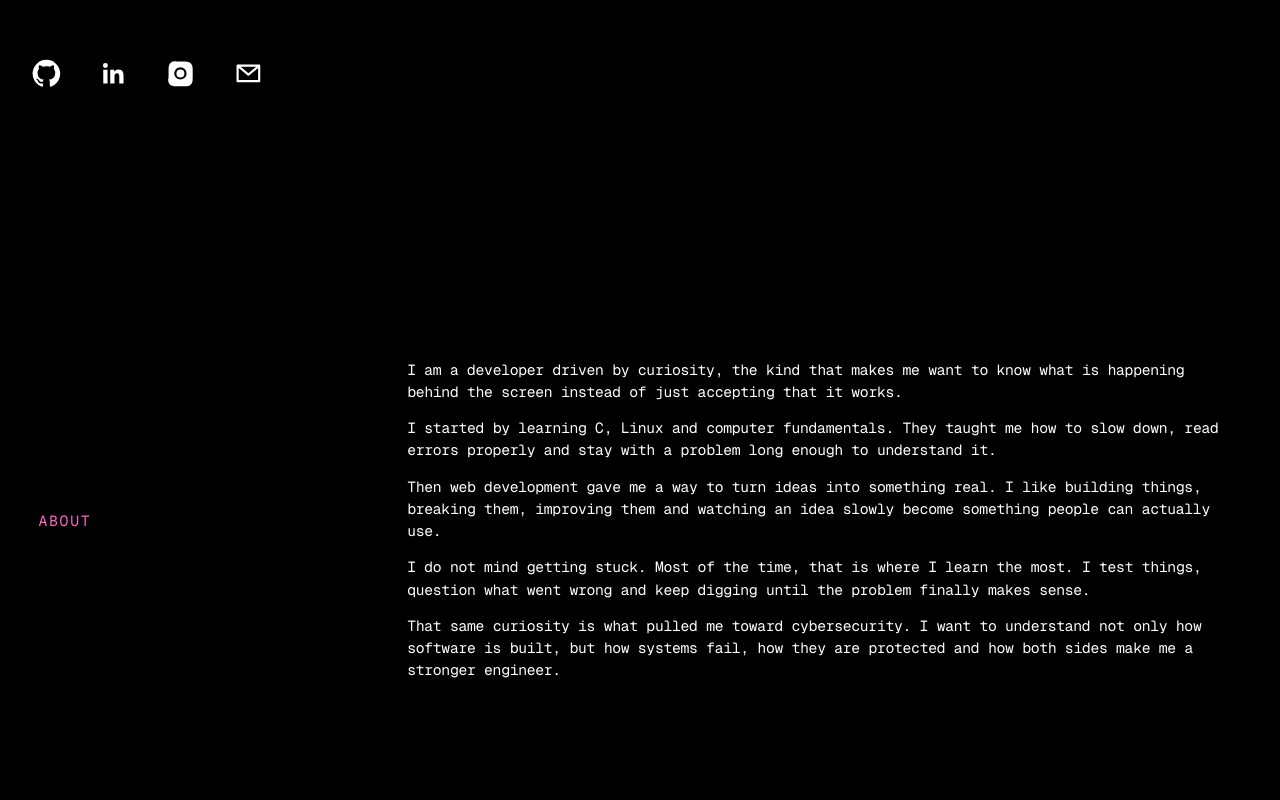
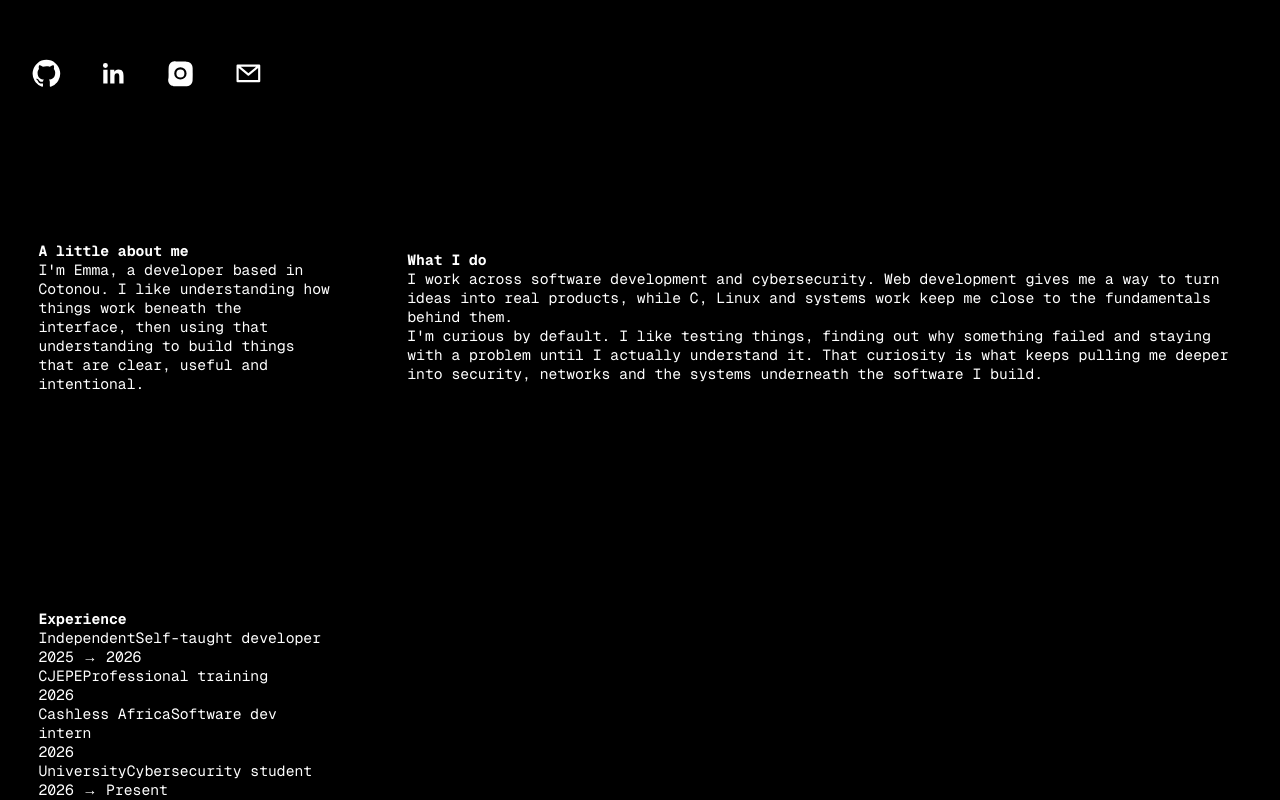
Before and after one commit to emma-dasilva-dev/emma-portfolio, a Next.js app: page / in a window 1280 px wide. Shown: the part 680-1480 px from the top of the page. Built offline with nearby package versions, Linux system fonts and the light colour scheme.

Commit message:
Rebuild About in Emanuele-inspired structure

```diff
--- a/src/components/sections/About.tsx
+++ b/src/components/sections/About.tsx
@@ -2,79 +2,65 @@
 
 import { motion } from "motion/react";
 
-const story = [
-  "I am a developer driven by curiosity, the kind that makes me want to know what is happening behind the screen instead of just accepting that it works.",
-  "I started by learning C, Linux and computer fundamentals. They taught me how to slow down, read errors properly and stay with a problem long enough to understand it.",
-  "Then web development gave me a way to turn ideas into something real. I like building things, breaking them, improving them and watching an idea slowly become something people can actually use.",
-  "I do not mind getting stuck. Most of the time, that is where I learn the most. I test things, question what went wrong and keep digging until the problem finally makes sense.",
-  "That same curiosity is what pulled me toward cybersecurity. I want to understand not only how software is built, but how systems fail, how they are protected and how both sides make me a stronger engineer.",
-];
+const experience = [
+  ["Independent", "Self-taught developer", "2025 → 2026"],
+  ["CJEPE", "Professional training", "2026"],
+  ["Cashless Africa", "Software dev intern", "2026"],
+  ["University", "Cybersecurity student", "2026 → Present"],
+] as const;
 
-function StoryParagraph({
-  text,
-  index,
-}: {
-  text: string;
-  index: number;
-}) {
-  const words = text.split(" ");
-
-  return (
-    <motion.p
-      className="about-story-line"
-      initial="hidden"
-      whileInView="visible"
-      viewport={{ once: true, amount: 0.55 }}
-      variants={{
-        hidden: {},
-        visible: {
-          transition: {
-            staggerChildren: 0.028,
-            delayChildren: index * 0.04,
-          },
-        },
-      }}
-    >
-      {words.map((word, wordIndex) => (
-        <motion.span
-          key={`${word}-${wordIndex}`}
-          variants={{
-            hidden: { opacity: 0.12, y: 7 },
-            visible: {
-              opacity: 1,
-              y: 0,
-              transition: { duration: 0.42, ease: [0.16, 1, 0.3, 1] },
-            },
-          }}
-        >
-          {word}
-          {wordIndex < words.length - 1 ? " " : ""}
-        </motion.span>
-      ))}
-    </motion.p>
-  );
-}
+const reveal = {
+  initial: { opacity: 0, y: 28 },
+  whileInView: { opacity: 1, y: 0 },
+  viewport: { once: true, amount: 0.3 },
+  transition: { duration: 0.75, ease: [0.16, 1, 0.3, 1] as const },
+};
 
 export default function About() {
   return (
-    <section className="about-section" id="about">
-      <motion.p
-        className="section-kicker"
-        initial={{ opacity: 0, y: 18 }}
-        whileInView={{ opacity: 1, y: 0 }}
-        viewport={{ once: true, amount: 0.7 }}
-        transition={{ duration: 0.6, ease: [0.16, 1, 0.3, 1] }}
-      >
-        About
-      </motion.p>
+    <section className="about-section about-papale" id="about">
+      <motion.div className="about-papale-intro" {...reveal}>
+        <h2>A little about me</h2>
+        <p>
+          I&apos;m Emma, a developer based in Cotonou. I like understanding how
+          things work beneath the interface, then using that understanding to
+          build things that are clear, useful and intentional.
+        </p>
+      </motion.div>
 
-      <div className="about-content">
-        <div className="about-story">
-          {story.map((paragraph, index) => (
-            <StoryParagraph key={paragraph} text={paragraph} index={index} />
+      <motion.div className="about-papale-block" {...reveal}>
+        <h3>What I do</h3>
+        <div className="about-papale-copy">
+          <p>
+            I work across software development and cybersecurity. Web
+            development gives me a way to turn ideas into real products, while
+            C, Linux and systems work keep me close to the fundamentals behind
+            them.
+          </p>
+          <p>
+            I&apos;m curious by default. I like testing things, finding out why
+            something failed and staying with a problem until I actually
+            understand it. That curiosity is what keeps pulling me deeper into
+            security, networks and the systems underneath the software I build.
+          </p>
+        </div>
+      </motion.div>
+
+      <motion.div className="about-papale-block about-papale-experience" {...reveal}>
+        <h3>Experience</h3>
+
+        <div className="about-papale-experience-list">
+          {experience.map(([company, role, date]) => (
+            <div className="about-papale-experience-row" key={company}>
+              <div>
+                <span className="about-papale-company">{company}</span>
+                <span className="about-papale-role">{role}</span>
+              </div>
+              <span className="about-papale-date">{date}</span>
+            </div>
           ))}
         </div>
-      </div>
+      </motion.div>
     </section>
   );
 }
```
